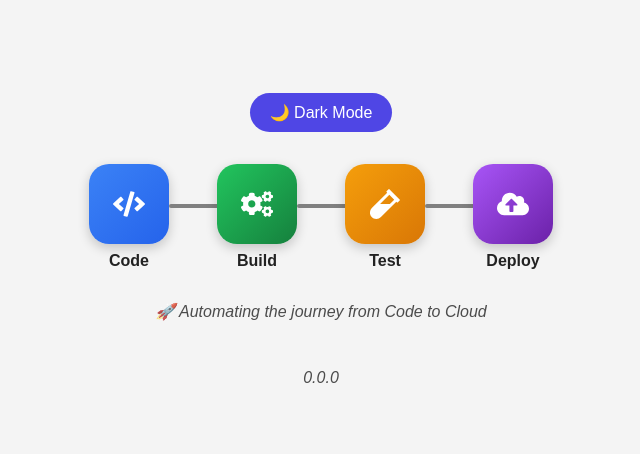
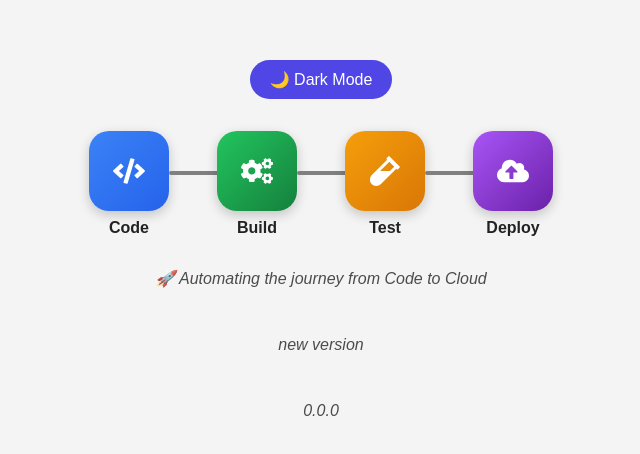
Before and after one commit to benjakugler96/devops-essentials, a React (Vite) app: page / in a window 1280 px wide. Shown: the part 152-606 px from the top of the page, without its empty margins (319-959 px from the left). Built offline with nearby package versions, Linux system fonts and the light colour scheme.

Commit message:
fix: crashing app when clicking dark mode

```diff
--- a/src/App.jsx
+++ b/src/App.jsx
@@ -16,16 +16,7 @@ export default function PipelineVisualizer() {
 
   return (
     <div className={`pipeline-container ${darkMode ? 'dark' : 'light'}`}>
-      {false && (
-        <button className="toggle-btn" onClick={() => setDarkMode(!darkMode)}>
-          {darkMode ? '🌞 Light Mode' : '🌙 Dark Mode'}
-        </button>
-      )}
-
-      <button
-        className="toggle-btn"
-        onClick={() => (window.location.href = `${window.location.href}crash`)}
-      >
+      <button className="toggle-btn" onClick={() => setDarkMode(!darkMode)}>
         {darkMode ? '🌞 Light Mode' : '🌙 Dark Mode'}
       </button>
 
@@ -39,6 +30,7 @@ export default function PipelineVisualizer() {
         ))}
       </div>
       <p className="footer">🚀 Automating the journey from Code to Cloud</p>
+      <p className="footer">new version</p>
       <p className="footer">{version}</p>
     </div>
   );
```
